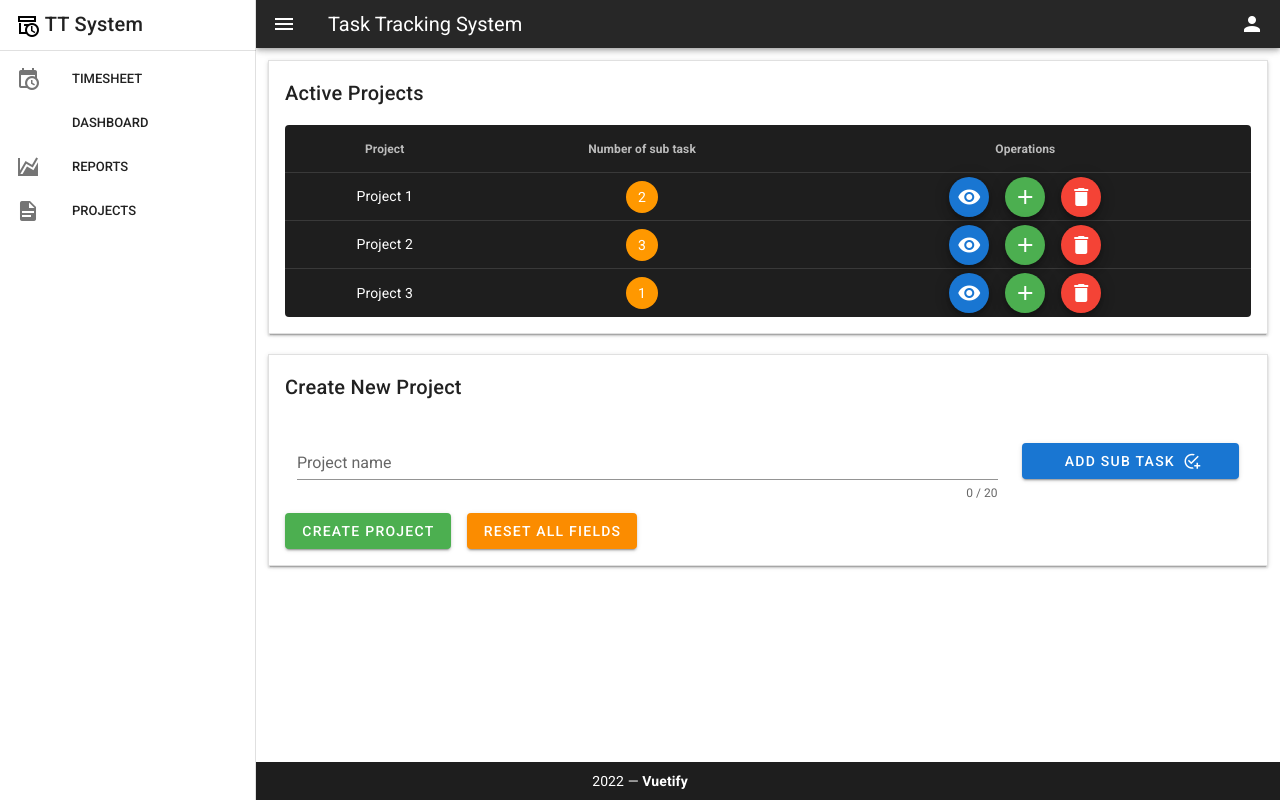
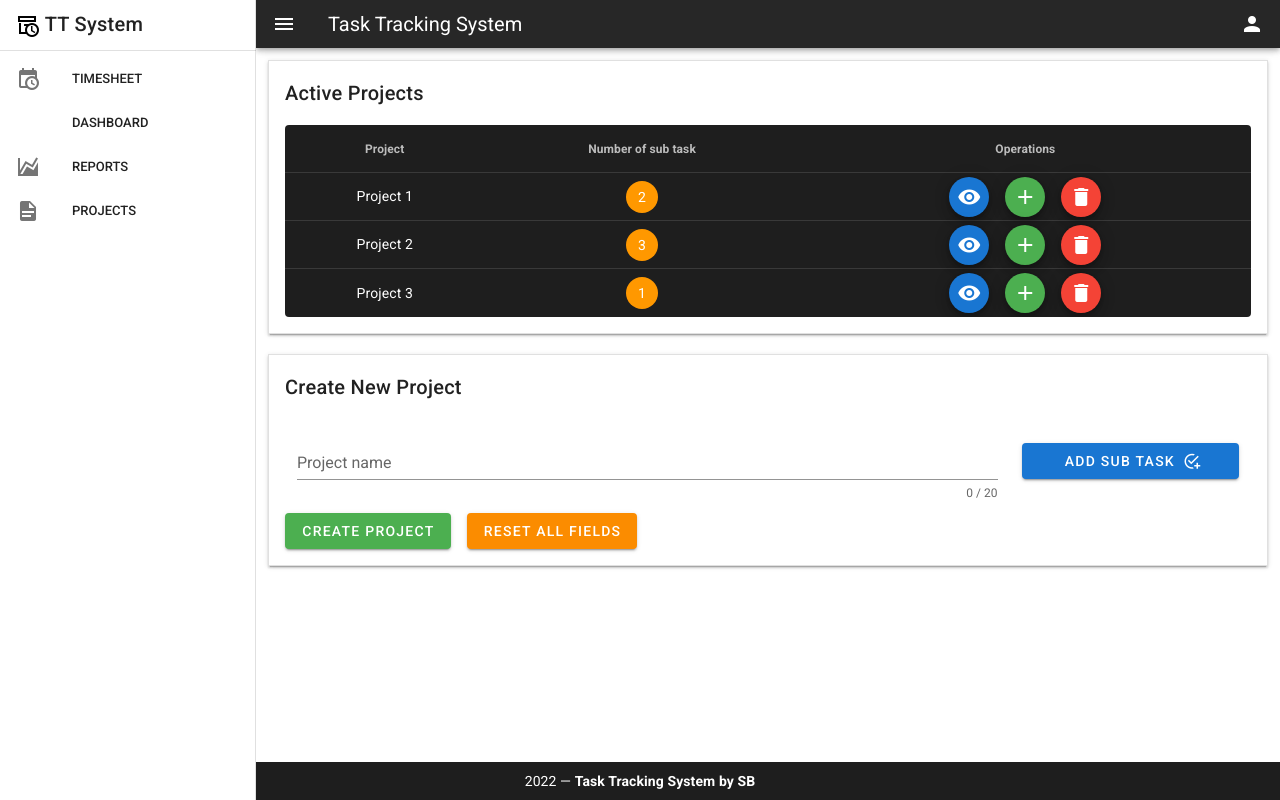
Before and after one commit to selmanbaskaya/vue-task-tracking-system, a Vue app: page / in a window 1280 px wide. Built offline with nearby package versions, Linux system fonts and the light colour scheme.

Commit message:
footer text updated, readme file updated due to new version photo

```diff
--- a/src/components/Footer/Footer.vue
+++ b/src/components/Footer/Footer.vue
@@ -2,7 +2,7 @@
   <v-footer dark padless>
     <v-card class="flex" flat tile>
       <v-card-text class="py-2 white--text text-center">
-        {{ new Date().getFullYear() }} — <strong>Vuetify</strong>
+        {{ new Date().getFullYear() }} — <strong>Task Tracking System by SB</strong>
       </v-card-text>
     </v-card>
   </v-footer>
```
Also changed, not shown: tts_v0.2.png (added), 1 other file (tests, documents, lock files or other folders).
